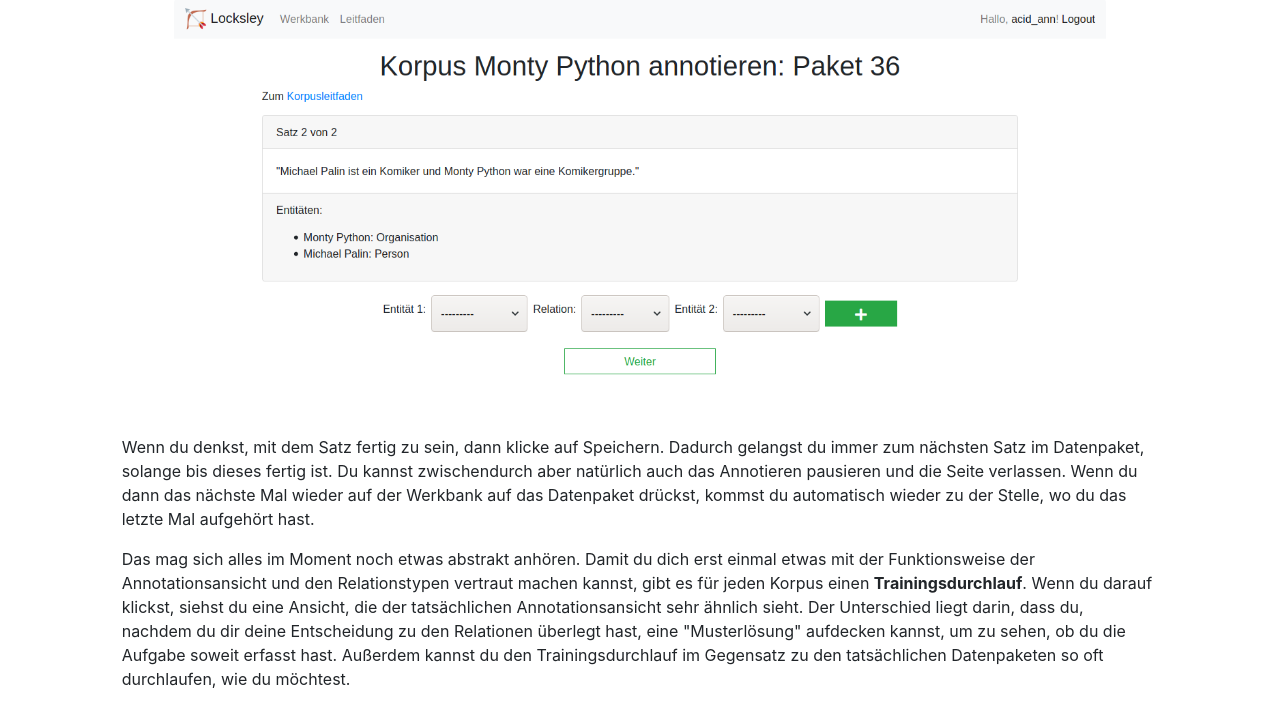
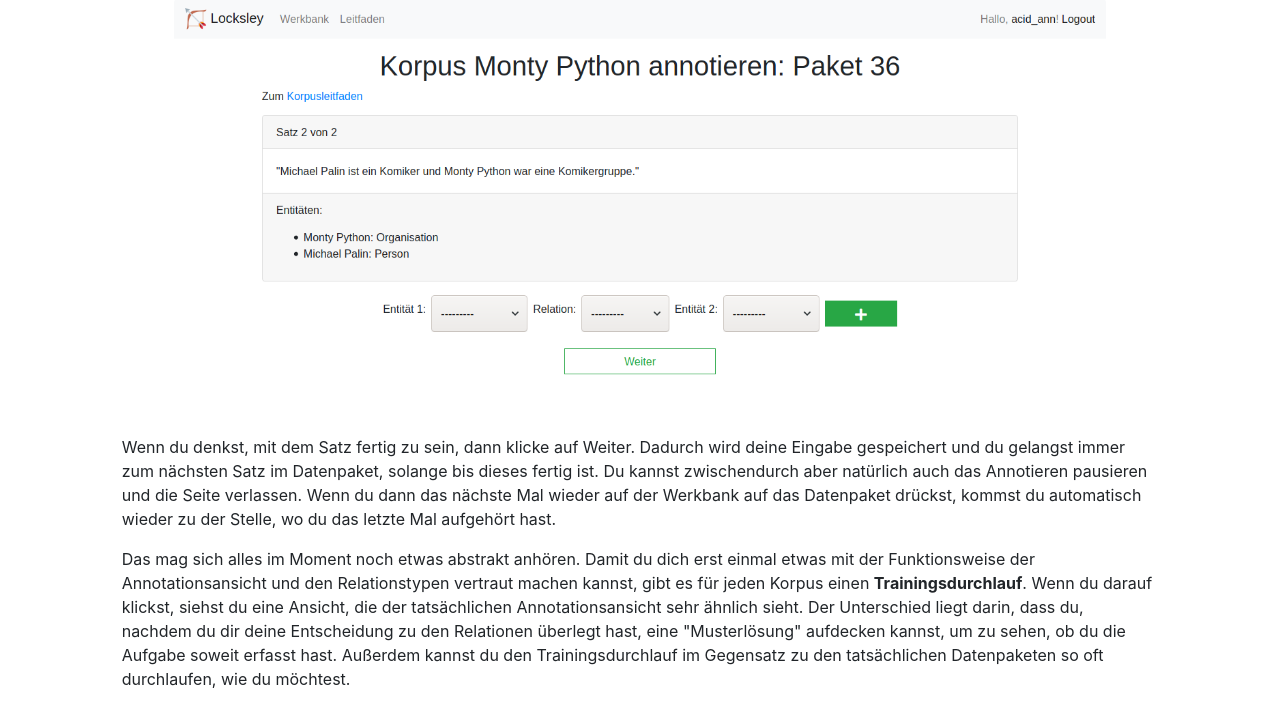
Before and after one commit to acidAnn/locksley, a Django app: page /instructions/ in a window 1280 px wide. Shown: the part 2879-3594 px from the top of the page. Run offline with Django 3.2, Linux system fonts and the light colour scheme; the visitor is signed in with stand-in values (Sample User, id 1); some libraries are stand-ins or nearby versions.

Commit message:
Adapt wording in instructions to new button name

```diff
--- a/django_unchained/templates/annotation/instructions.jinja2
+++ b/django_unchained/templates/annotation/instructions.jinja2
@@ -55,7 +55,7 @@
         <img src="{{ static('images/screenshot_annotation_view_filled_in_full.png') }}" alt="Annotationsansicht" width="90%" class="rounded mx-auto d-block"/>
         <p>Wundere dich nicht, wenn dir of auch Sätze angezeigt werden, in denen keine der gesuchten Beziehungen vorkommen. Solche Beispielsätze zu sammeln ist ebenfalls wichtig, um der Maschine später beizubringen, diesen Fall auch zu erkennen. Falls du auf einen solchen Satz stößt, dann brauchst du nichts weiter einzutragen. Hier ein Beispiel, wie das aussehen würde:</p>
         <img src="{{ static('images/screenshot_annotation_view_no_relation_full.png') }}" alt="Annotationsansicht" width="90%" class="rounded mx-auto d-block"/>
-        <p>Wenn du denkst, mit dem Satz fertig zu sein, dann klicke auf Speichern. Dadurch gelangst du immer zum nächsten Satz im Datenpaket, solange bis dieses fertig ist. Du kannst zwischendurch aber natürlich auch das Annotieren pausieren und die Seite verlassen. Wenn du dann das nächste Mal wieder auf der Werkbank auf das Datenpaket drückst, kommst du automatisch wieder zu der Stelle, wo du das letzte Mal aufgehört hast.</p>
+        <p>Wenn du denkst, mit dem Satz fertig zu sein, dann klicke auf Weiter. Dadurch wird deine Eingabe gespeichert und du gelangst immer zum nächsten Satz im Datenpaket, solange bis dieses fertig ist. Du kannst zwischendurch aber natürlich auch das Annotieren pausieren und die Seite verlassen. Wenn du dann das nächste Mal wieder auf der Werkbank auf das Datenpaket drückst, kommst du automatisch wieder zu der Stelle, wo du das letzte Mal aufgehört hast.</p>
         <p>Das mag sich alles im Moment noch etwas abstrakt anhören. Damit du dich erst einmal etwas mit der Funktionsweise der Annotationsansicht und den Relationstypen vertraut machen kannst, gibt es für jeden Korpus einen <strong>Trainingsdurchlauf</strong>. Wenn du darauf klickst, siehst du eine Ansicht, die der tatsächlichen Annotationsansicht sehr ähnlich sieht. Der Unterschied liegt darin, dass du, nachdem du dir deine Entscheidung zu den Relationen überlegt hast, eine "Musterlösung" aufdecken kannst, um zu sehen, ob du die Aufgabe soweit erfasst hast. Außerdem kannst du den Trainingsdurchlauf im Gegensatz zu den tatsächlichen Datenpaketen so oft durchlaufen, wie du möchtest.</p>
     </div>
 </div>
```
